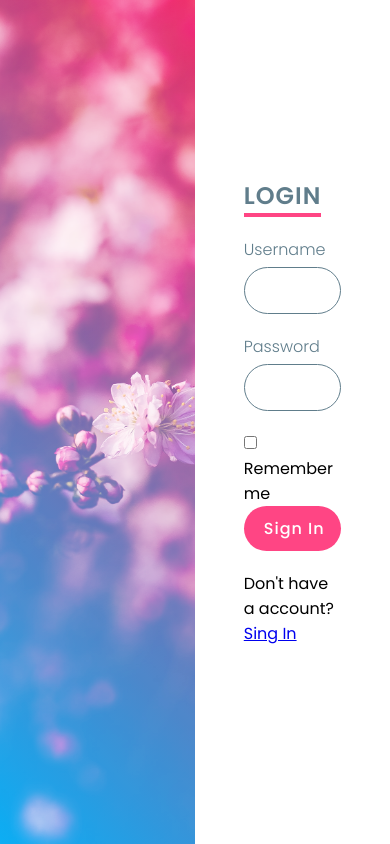
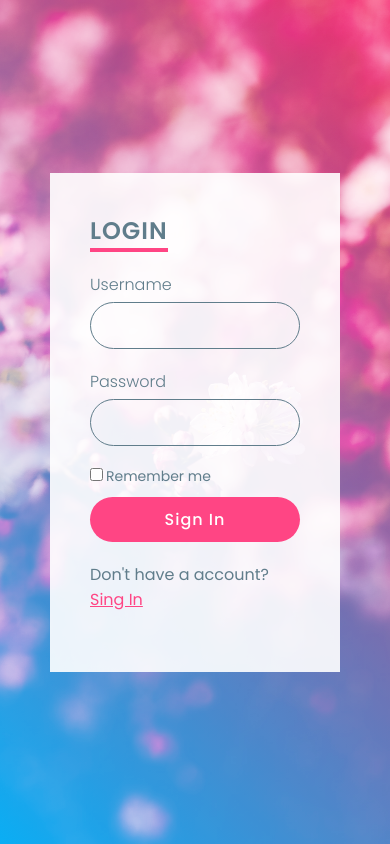
Before and after one commit to Robert-Sawyer/frontend-tricks, a plain HTML site: page 21. Responsive Log in Form/index.html in a window 390 px wide. Drawn offline with Linux system fonts and the light colour scheme.

Commit message:
Responsive Log In Form part2

```diff
--- a/21. Responsive Log in Form/style.css
+++ b/21. Responsive Log in Form/style.css
@@ -95,3 +95,52 @@ img {
     font-weight: 500;
     cursor: pointer;
 }
+
+.inputBox input[type='submit']:hover {
+    background: #f53677;
+}
+
+.remember {
+    font-weight: 400;
+    font-size: 14px;
+    color: #607d8b;
+    margin-bottom: 10px;
+}
+
+.remember input {
+    margin-right: 3px;
+}
+
+.inputBox p {
+    color: #607d8b;
+}
+
+.inputBox p a {
+    color: #ff4584;
+}
+
+@media (max-width: 768px) {
+    .imgBox {
+        position: absolute;
+        top: 0;
+        left: 0;
+        width: 100%;
+        height: 100%;
+    }
+
+    .contentBox {
+        display: flex;
+        justify-content: center;
+        align-items: center;
+        width: 100%;
+        height: 100%;
+        z-index: 1;
+    }
+
+    .formBox {
+        width: 100%;
+        padding: 40px;
+        margin: 50px;
+        background: rgba(255, 255, 255, 0.9);
+    }
+}
```
